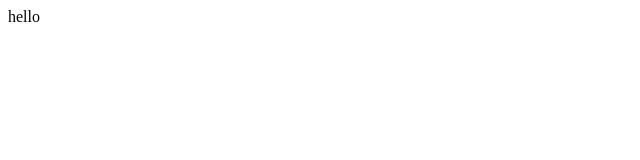
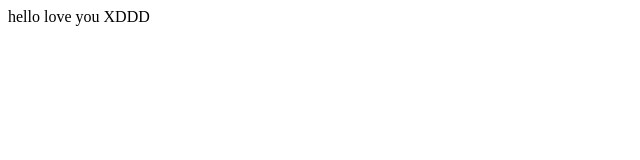
Before and after one commit to Adam0958832240/demo-repo, a plain HTML site: page index.html in a window 1280 px wide. Shown: the whole page, without its empty margins (0-640 px from the left). Drawn offline with Linux system fonts and the light colour scheme.

Commit message:
Edit index.html1

```diff
--- a/index.html
+++ b/index.html
@@ -1 +1 @@
-<div>hello</div>
+<div>hello love you XDDD</div>
```
